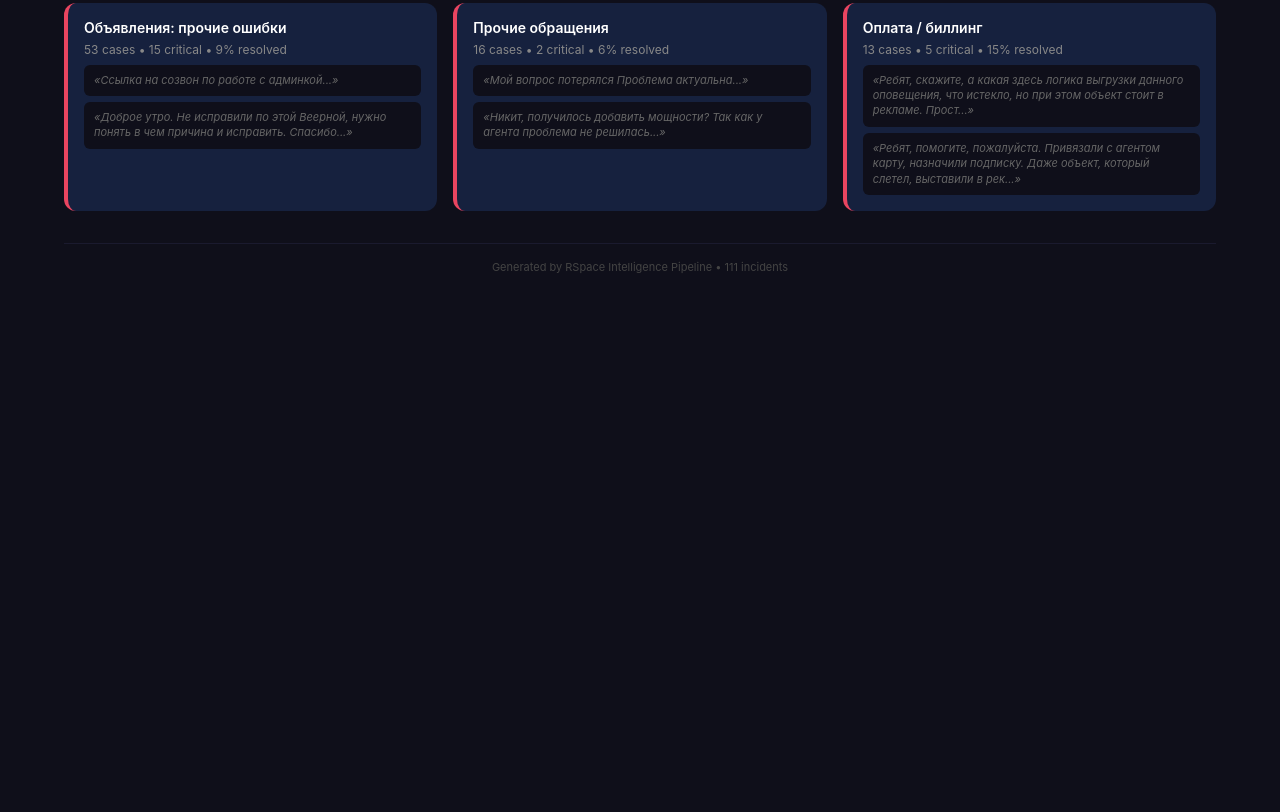
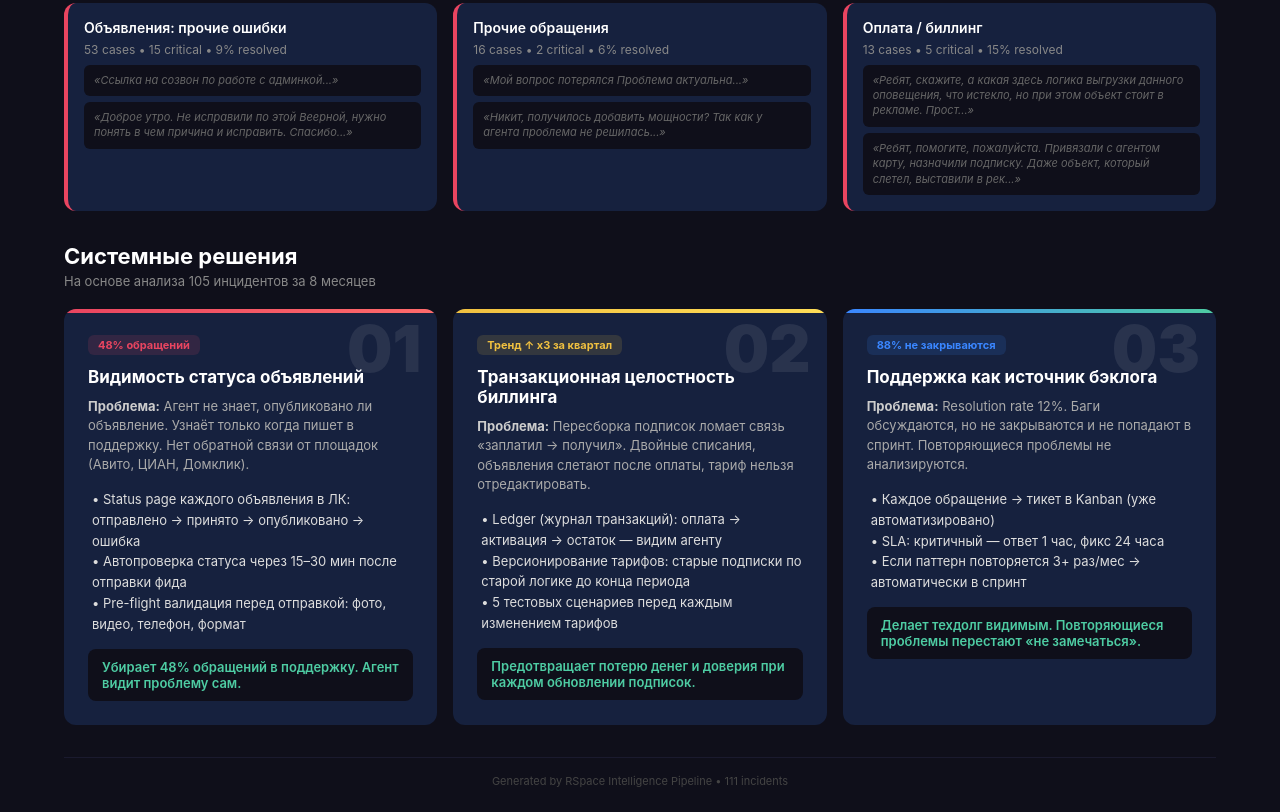
Before and after one commit to monolitestatennov-ai/rspace-dashboard, a plain HTML site: page index.html in a window 1280 px wide. Shown: the part 1747-2559 px from the top of the page. Before the commit the page ends 2045 px from the top, so only its background shows below. Drawn offline with nearby package versions, Linux system fonts and the light colour scheme.

Commit message:
dashboard v3: 3 systemic solutions cards
Made-with: Cursor

```diff
--- a/index.html
+++ b/index.html
@@ -44,6 +44,26 @@ h1 { color:#fff; font-size:26px; }
 .top-title { color:#fff; font-weight:600; font-size:14px; margin-bottom:6px; }
 .top-stats { color:#888; font-size:12px; margin-bottom:8px; }
 .example { color:#666; font-size:11px; font-style:italic; margin-top:6px; padding:8px 10px; background:#0f0f1a; border-radius:6px; line-height:1.4; }
+.solutions { margin-bottom:24px; padding-top:8px; }
+.solutions h2 { color:#fff; font-size:22px; margin-bottom:4px; }
+.solutions-subtitle { color:#888; font-size:13px; margin-bottom:20px; }
+.sol-cards { display:flex; gap:16px; flex-wrap:wrap; }
+.sol-card { background:#16213e; border-radius:12px; padding:24px; flex:1; min-width:300px; position:relative; overflow:hidden; }
+.sol-card::before { content:''; position:absolute; top:0; left:0; right:0; height:4px; }
+.sol-1::before { background:linear-gradient(90deg,#e94560,#ff6b6b); }
+.sol-2::before { background:linear-gradient(90deg,#f0c040,#ffdd57); }
+.sol-3::before { background:linear-gradient(90deg,#3a86ff,#4ecca3); }
+.sol-number { color:#ffffff15; font-size:64px; font-weight:900; position:absolute; top:8px; right:16px; line-height:1; }
+.sol-badge { display:inline-block; border-radius:6px; padding:3px 10px; font-size:11px; font-weight:700; margin-bottom:12px; }
+.sol-1 .sol-badge { background:#e9456022; color:#e94560; }
+.sol-2 .sol-badge { background:#f0c04022; color:#f0c040; }
+.sol-3 .sol-badge { background:#3a86ff22; color:#3a86ff; }
+.sol-title { color:#fff; font-size:17px; font-weight:700; margin-bottom:10px; }
+.sol-problem { color:#aaa; font-size:13px; line-height:1.5; margin-bottom:14px; }
+.sol-problem b { color:#ccc; }
+.sol-actions { margin-bottom:14px; }
+.sol-action { color:#ddd; font-size:13px; line-height:1.6; padding-left:4px; }
+.sol-impact { background:#0f0f1a; border-radius:8px; padding:10px 14px; color:#4ecca3; font-size:13px; font-weight:600; }
 .footer { color:#444; font-size:11px; margin-top:32px; text-align:center; padding-top:16px; border-top:1px solid #1a1a2e; }
 .period-badge { display:inline-block; background:#3a86ff22; color:#3a86ff; border-radius:6px; padding:4px 10px; font-size:12px; font-weight:600; margin-left:8px; }
 </style>
@@ -115,6 +135,49 @@ h1 { color:#fff; font-size:26px; }
             <div class="top-stats">13 cases &bull; 5 critical &bull; 15% resolved</div>
             <div class="example">&laquo;Ребят, скажите, а какая здесь логика выгрузки данного оповещения, что истекло, но при этом объект стоит в рекламе. Прост...&raquo;</div><div class="example">&laquo;Ребят, помогите, пожалуйста. Привязали с агентом карту, назначили подписку. Даже объект, который слетел, выставили в рек...&raquo;</div>
         </div></div>
+</div>
+
+<div class="solutions">
+    <h2>Системные решения</h2>
+    <div class="solutions-subtitle">На основе анализа 105 инцидентов за 8 месяцев</div>
+    <div class="sol-cards">
+        <div class="sol-card sol-1">
+            <div class="sol-number">01</div>
+            <div class="sol-badge">48% обращений</div>
+            <div class="sol-title">Видимость статуса объявлений</div>
+            <div class="sol-problem"><b>Проблема:</b> Агент не знает, опубликовано ли объявление. Узнаёт только когда пишет в поддержку. Нет обратной связи от площадок (Авито, ЦИАН, Домклик).</div>
+            <div class="sol-actions">
+                <div class="sol-action">&bull; Status page каждого объявления в ЛК: отправлено &rarr; принято &rarr; опубликовано &rarr; ошибка</div>
+                <div class="sol-action">&bull; Автопроверка статуса через 15&ndash;30 мин после отправки фида</div>
+                <div class="sol-action">&bull; Pre-flight валидация перед отправкой: фото, видео, телефон, формат</div>
+            </div>
+            <div class="sol-impact">Убирает 48% обращений в поддержку. Агент видит проблему сам.</div>
+        </div>
+        <div class="sol-card sol-2">
+            <div class="sol-number">02</div>
+            <div class="sol-badge">Тренд &uarr; x3 за квартал</div>
+            <div class="sol-title">Транзакционная целостность биллинга</div>
+            <div class="sol-problem"><b>Проблема:</b> Пересборка подписок ломает связь &laquo;заплатил &rarr; получил&raquo;. Двойные списания, объявления слетают после оплаты, тариф нельзя отредактировать.</div>
+            <div class="sol-actions">
+                <div class="sol-action">&bull; Ledger (журнал транзакций): оплата &rarr; активация &rarr; остаток &mdash; видим агенту</div>
+                <div class="sol-action">&bull; Версионирование тарифов: старые подписки по старой логике до конца периода</div>
+                <div class="sol-action">&bull; 5 тестовых сценариев перед каждым изменением тарифов</div>
+            </div>
+            <div class="sol-impact">Предотвращает потерю денег и доверия при каждом обновлении подписок.</div>
+        </div>
+        <div class="sol-card sol-3">
+            <div class="sol-number">03</div>
+            <div class="sol-badge">88% не закрываются</div>
+            <div class="sol-title">Поддержка как источник бэклога</div>
+            <div class="sol-problem"><b>Проблема:</b> Resolution rate 12%. Баги обсуждаются, но не закрываются и не попадают в спринт. Повторяющиеся проблемы не анализируются.</div>
+            <div class="sol-actions">
+                <div class="sol-action">&bull; Каждое обращение &rarr; тикет в Kanban (уже автоматизировано)</div>
+                <div class="sol-action">&bull; SLA: критичный &mdash; ответ 1 час, фикс 24 часа</div>
+                <div class="sol-action">&bull; Если паттерн повторяется 3+ раз/мес &rarr; автоматически в спринт</div>
+            </div>
+            <div class="sol-impact">Делает техдолг видимым. Повторяющиеся проблемы перестают &laquo;не замечаться&raquo;.</div>
+        </div>
+    </div>
 </div>
 
 <div class="footer">Generated by RSpace Intelligence Pipeline &bull; <span id="footerInfo">111 incidents</span></div>
```
